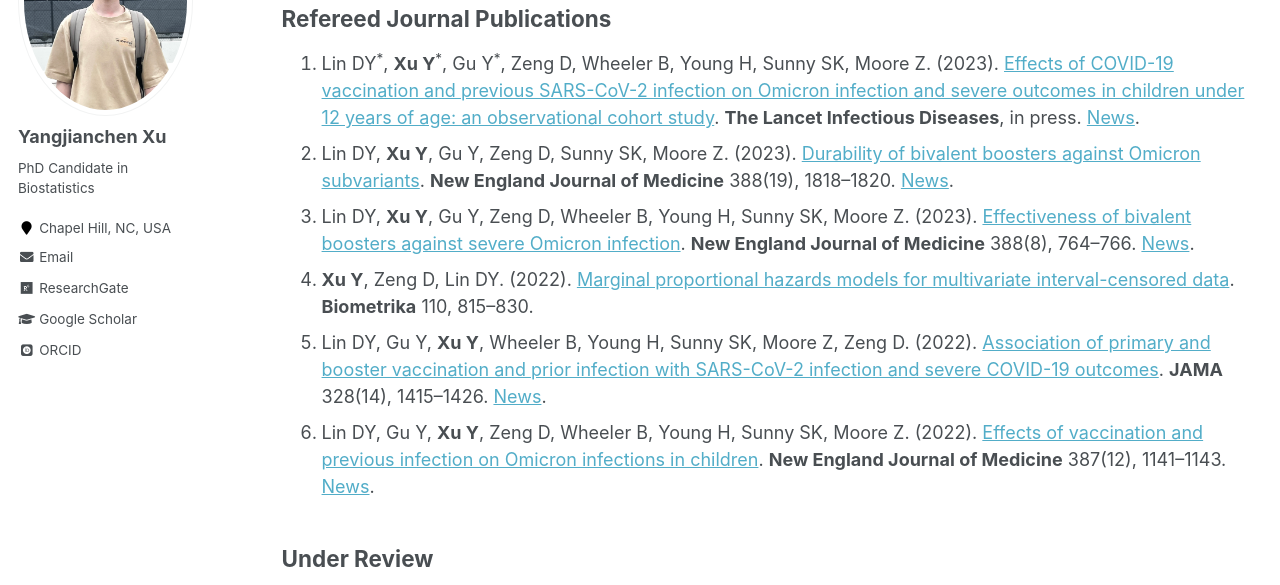
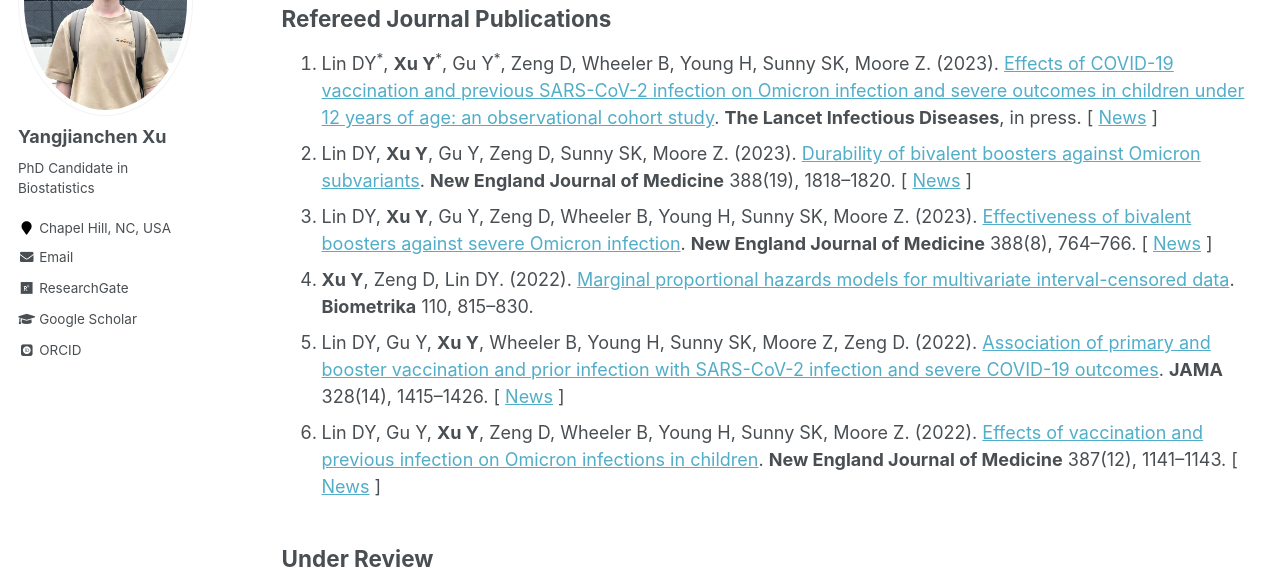
Before and after one commit to yangjc-xu/yangjc-xu.github.io, a Jekyll site: the page built from _pages/publications.md, in a window 1280 px wide and 1325 px high. Shown: the part 231-816 px from the top of the window. Built offline with Jekyll 4.4.1, drawn with Linux system fonts in a browser that asks for light colours; some web fonts are replaced; part of the change alters nothing that is shown.

```diff
--- a/_pages/publications.md
+++ b/_pages/publications.md
@@ -8,12 +8,12 @@ author_profile: true
 <sup>*</sup> indicates equal contributions.
 
 ## Refereed Journal Publications
-1. Lin DY<sup>*</sup>, **Xu Y**<sup>*</sup>, Gu Y<sup>*</sup>, Zeng D, Wheeler B, Young H, Sunny SK, Moore Z. (2023). [Effects of COVID-19 vaccination and previous SARS-CoV-2 infection on Omicron infection and severe outcomes in children under 12 years of age: an observational cohort study](https://www.thelancet.com/journals/laninf/article/PIIS1473-3099(23)00272-4/fulltext). **The Lancet Infectious Diseases**, in press. [News](https://www.altmetric.com/details/150195124/news?src=bookmarklet).
-2. Lin DY, **Xu Y**, Gu Y, Zeng D, Sunny SK, Moore Z. (2023). [Durability of bivalent boosters against Omicron subvariants](https://www.nejm.org/doi/full/10.1056/NEJMc2302462). **New England Journal of Medicine** 388(19), 1818–1820. [News](https://www.altmetric.com/details/145643558/news).
-3. Lin DY, **Xu Y**, Gu Y, Zeng D, Wheeler B, Young H, Sunny SK, Moore Z. (2023). [Effectiveness of bivalent boosters against severe Omicron infection](https://www.nejm.org/doi/full/10.1056/NEJMc2215471). **New England Journal of Medicine** 388(8), 764–766. [News](https://www.altmetric.com/details/141787740/news?src=bookmarklet).
+1. Lin DY<sup>*</sup>, **Xu Y**<sup>*</sup>, Gu Y<sup>*</sup>, Zeng D, Wheeler B, Young H, Sunny SK, Moore Z. (2023). [Effects of COVID-19 vaccination and previous SARS-CoV-2 infection on Omicron infection and severe outcomes in children under 12 years of age: an observational cohort study](https://www.thelancet.com/journals/laninf/article/PIIS1473-3099(23)00272-4/fulltext). **The Lancet Infectious Diseases**, in press. [ [News](https://www.altmetric.com/details/150195124/news?src=bookmarklet) ]
+2. Lin DY, **Xu Y**, Gu Y, Zeng D, Sunny SK, Moore Z. (2023). [Durability of bivalent boosters against Omicron subvariants](https://www.nejm.org/doi/full/10.1056/NEJMc2302462). **New England Journal of Medicine** 388(19), 1818–1820. [ [News](https://www.altmetric.com/details/145643558/news?src=bookmarklet) ]
+3. Lin DY, **Xu Y**, Gu Y, Zeng D, Wheeler B, Young H, Sunny SK, Moore Z. (2023). [Effectiveness of bivalent boosters against severe Omicron infection](https://www.nejm.org/doi/full/10.1056/NEJMc2215471). **New England Journal of Medicine** 388(8), 764–766. [ [News](https://www.altmetric.com/details/141787740/news?src=bookmarklet) ]
 4. **Xu Y**, Zeng D, Lin DY. (2022). [Marginal proportional hazards models for multivariate interval-censored data](https://academic.oup.com/biomet/article-abstract/110/3/815/6794202). **Biometrika** 110, 815–830.
-5. Lin DY, Gu Y, **Xu Y**, Wheeler B, Young H, Sunny SK, Moore Z, Zeng D. (2022). [Association of primary and booster vaccination and prior infection with SARS-CoV-2 infection and severe COVID-19 outcomes](https://jamanetwork.com/journals/jama/article-abstract/2796893). **JAMA** 328(14), 1415–1426. [News](https://www.altmetric.com/details/136446237/news?src=bookmarklet).
-6. Lin DY, Gu Y, **Xu Y**, Zeng D, Wheeler B, Young H, Sunny SK, Moore Z. (2022). [Effects of vaccination and previous infection on Omicron infections in children](https://www.nejm.org/doi/full/10.1056/NEJMc2209371). **New England Journal of Medicine** 387(12), 1141–1143. [News](https://www.altmetric.com/details/135646402/news).
+5. Lin DY, Gu Y, **Xu Y**, Wheeler B, Young H, Sunny SK, Moore Z, Zeng D. (2022). [Association of primary and booster vaccination and prior infection with SARS-CoV-2 infection and severe COVID-19 outcomes](https://jamanetwork.com/journals/jama/article-abstract/2796893). **JAMA** 328(14), 1415–1426. [ [News](https://www.altmetric.com/details/136446237/news?src=bookmarklet) ]
+6. Lin DY, Gu Y, **Xu Y**, Zeng D, Wheeler B, Young H, Sunny SK, Moore Z. (2022). [Effects of vaccination and previous infection on Omicron infections in children](https://www.nejm.org/doi/full/10.1056/NEJMc2209371). **New England Journal of Medicine** 387(12), 1141–1143. [ [News](https://www.altmetric.com/details/135646402/news?src=bookmarklet) ]
 
 ## Under Review
 1. **Xu Y**, Zeng D, Lin DY. (2023+). Proportional rates models for multivariate panel count data. Under revision at **Biometrics**. [An earlier version of this manuscript won the 2023 ASA Lifetime Data Science (LiDS) Section Student Paper Award]
```
